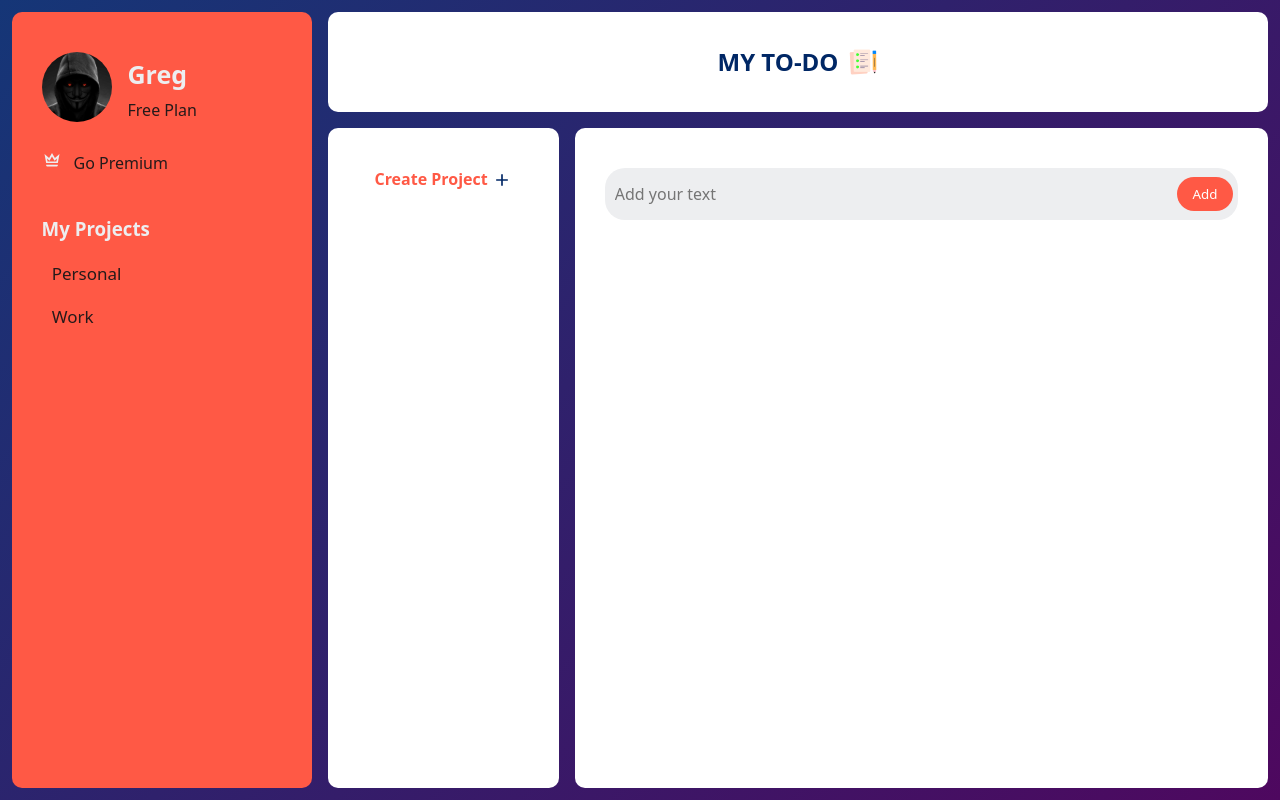
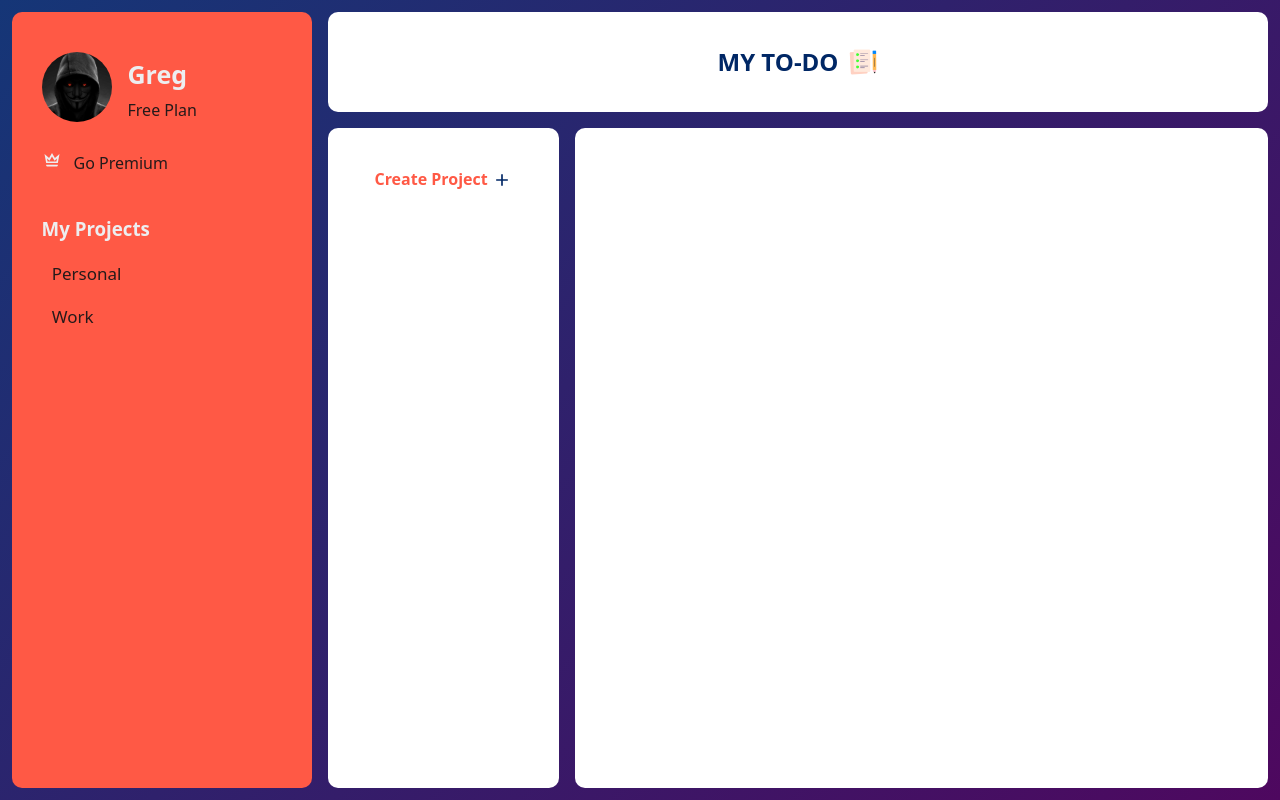
Before and after one commit to GregHaris/TodoList-App, a website built with webpack: page src/template.html in a window 1280 px wide. Built offline with nearby package versions, Linux system fonts and the light colour scheme.

Commit message:
delet hard coded project container and its items. it will be generated dynamically using js

```diff
--- a/src/template.html
+++ b/src/template.html
@@ -42,14 +42,8 @@
       </div>
 
       <div class="project-container" id="projectContainer">
+      </div>
 
-        <div class="project" id="project">
-          <div class="row">
-            <input type="text" class="input-box" placeholder="Add your text">
-            <button class="add-btn">Add</button>
-          </div>
-        </div>
-      </div>
     </div>
   </div>
 </body>
```
